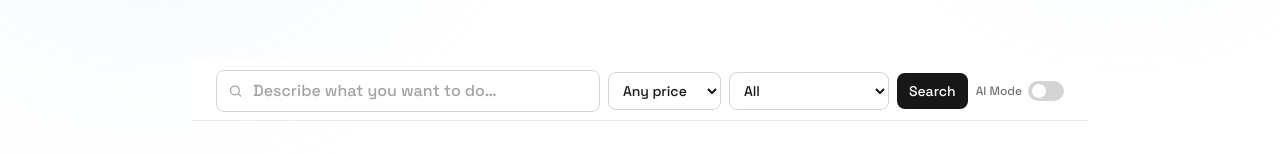
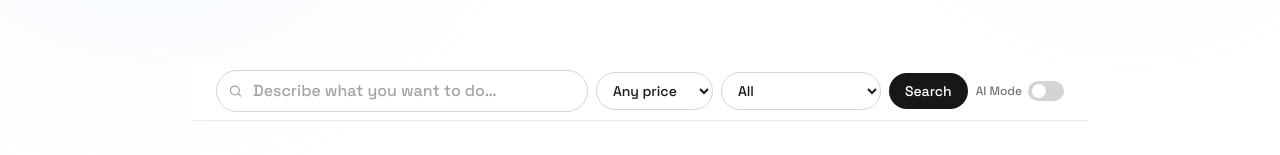
Before and after one commit to miki8013/aiDexer, a Next.js app: page / in a window 1280 px wide. Shown: the part 176-331 px from the top of the page. Built offline with nearby package versions, Linux system fonts and the light colour scheme.

Commit message:
Pill-shaped rounded controls in search bar

```diff
--- a/src/app/page.tsx
+++ b/src/app/page.tsx
@@ -913,7 +913,7 @@ export default function Home() {
                     onChange={(e) => setSearchQuery(e.target.value.slice(0, MAX_QUERY_LENGTH))}
                     placeholder="Describe what you want to do…"
                     maxLength={MAX_QUERY_LENGTH}
-                    className="w-full pl-9 pr-3 py-2 text-sm sm:text-base font-medium text-neutral-900 dark:text-neutral-100 placeholder-neutral-400 dark:placeholder-neutral-500 bg-white dark:bg-neutral-900 border border-neutral-300 dark:border-neutral-700 rounded-lg focus:border-neutral-900 dark:focus:border-neutral-100 focus:ring-0 outline-none transition-colors"
+                    className="w-full pl-9 pr-3 py-2 text-sm sm:text-base font-medium text-neutral-900 dark:text-neutral-100 placeholder-neutral-400 dark:placeholder-neutral-500 bg-white dark:bg-neutral-900 border border-neutral-300 dark:border-neutral-700 rounded-full focus:border-neutral-900 dark:focus:border-neutral-100 focus:ring-0 outline-none transition-colors"
                   />
                 </div>
                 {/* Budget dropdown (desktop) */}
@@ -921,7 +921,7 @@ export default function Home() {
                   value={budget}
                   onChange={(e) => setBudget(e.target.value)}
                   aria-label="Budget"
-                  className="hidden sm:block shrink-0 px-2.5 py-2 text-sm font-medium rounded-lg border border-neutral-300 dark:border-neutral-700 bg-white dark:bg-neutral-900 text-neutral-900 dark:text-neutral-100 focus:outline-none"
+                  className="hidden sm:block shrink-0 px-3 py-2 text-sm font-medium rounded-full border border-neutral-300 dark:border-neutral-700 bg-white dark:bg-neutral-900 text-neutral-900 dark:text-neutral-100 focus:outline-none"
                 >
                   {BUDGET_OPTIONS.map((opt) => (
                     <option key={opt.value} value={opt.value}>{opt.label}</option>
@@ -932,7 +932,7 @@ export default function Home() {
                   value={selectedCategory}
                   onChange={(e) => handleCategoryClick(e.target.value)}
                   aria-label="Category"
-                  className="hidden sm:block shrink-0 max-w-40 px-2.5 py-2 text-sm font-medium rounded-lg border border-neutral-300 dark:border-neutral-700 bg-white dark:bg-neutral-900 text-neutral-900 dark:text-neutral-100 focus:outline-none"
+                  className="hidden sm:block shrink-0 max-w-40 px-3 py-2 text-sm font-medium rounded-full border border-neutral-300 dark:border-neutral-700 bg-white dark:bg-neutral-900 text-neutral-900 dark:text-neutral-100 focus:outline-none"
                 >
                   {categories.map((cat) => (
                     <option key={cat} value={cat}>{cat}</option>
@@ -941,7 +941,7 @@ export default function Home() {
                 <button
                   type="submit"
                   disabled={isLoading}
-                  className="shrink-0 px-3 py-2 bg-neutral-900 text-white text-sm font-medium rounded-lg hover:bg-neutral-800 disabled:opacity-50 disabled:cursor-not-allowed"
+                  className="shrink-0 px-4 py-2 bg-neutral-900 text-white text-sm font-medium rounded-full hover:bg-neutral-800 disabled:opacity-50 disabled:cursor-not-allowed"
                 >
                   {isLoading ? (useAi ? 'Asking…' : 'Searching…') : 'Search'}
                 </button>
@@ -950,7 +950,7 @@ export default function Home() {
                   type="button"
                   onClick={() => setFiltersOpen((o) => !o)}
                   aria-expanded={filtersOpen}
-                  className="md:hidden shrink-0 flex items-center gap-1.5 px-3 py-2 text-sm font-medium rounded-lg bg-neutral-100 text-neutral-700 hover:bg-neutral-200 dark:bg-neutral-800 dark:text-neutral-300 dark:hover:bg-neutral-700"
+                  className="md:hidden shrink-0 flex items-center gap-1.5 px-4 py-2 text-sm font-medium rounded-full bg-neutral-100 text-neutral-700 hover:bg-neutral-200 dark:bg-neutral-800 dark:text-neutral-300 dark:hover:bg-neutral-700"
                 >
                   <svg width="15" height="15" viewBox="0 0 24 24" fill="none" stroke="currentColor" strokeWidth="2" strokeLinecap="round" aria-hidden="true">
                     <path d="M4 6h9M19 6h1M4 12h3M13 12h7M4 18h12M20 18h0" />
@@ -983,7 +983,7 @@ export default function Home() {
                       value={budget}
                       onChange={(e) => setBudget(e.target.value)}
                       aria-label="Budget"
-                      className="flex-1 px-2.5 py-2 text-sm font-medium rounded-lg border border-neutral-300 dark:border-neutral-700 bg-white dark:bg-neutral-900 text-neutral-900 dark:text-neutral-100 focus:outline-none"
+                      className="flex-1 px-3 py-2 text-sm font-medium rounded-full border border-neutral-300 dark:border-neutral-700 bg-white dark:bg-neutral-900 text-neutral-900 dark:text-neutral-100 focus:outline-none"
                     >
                       {BUDGET_OPTIONS.map((opt) => (
                         <option key={opt.value} value={opt.value}>{opt.label}</option>
@@ -996,7 +996,7 @@ export default function Home() {
                       value={selectedCategory}
                       onChange={(e) => handleCategoryClick(e.target.value)}
                       aria-label="Category"
-                      className="flex-1 px-2.5 py-2 text-sm font-medium rounded-lg border border-neutral-300 dark:border-neutral-700 bg-white dark:bg-neutral-900 text-neutral-900 dark:text-neutral-100 focus:outline-none"
+                      className="flex-1 px-3 py-2 text-sm font-medium rounded-full border border-neutral-300 dark:border-neutral-700 bg-white dark:bg-neutral-900 text-neutral-900 dark:text-neutral-100 focus:outline-none"
                     >
                       {categories.map((cat) => (
                         <option key={cat} value={cat}>{cat}</option>
```
